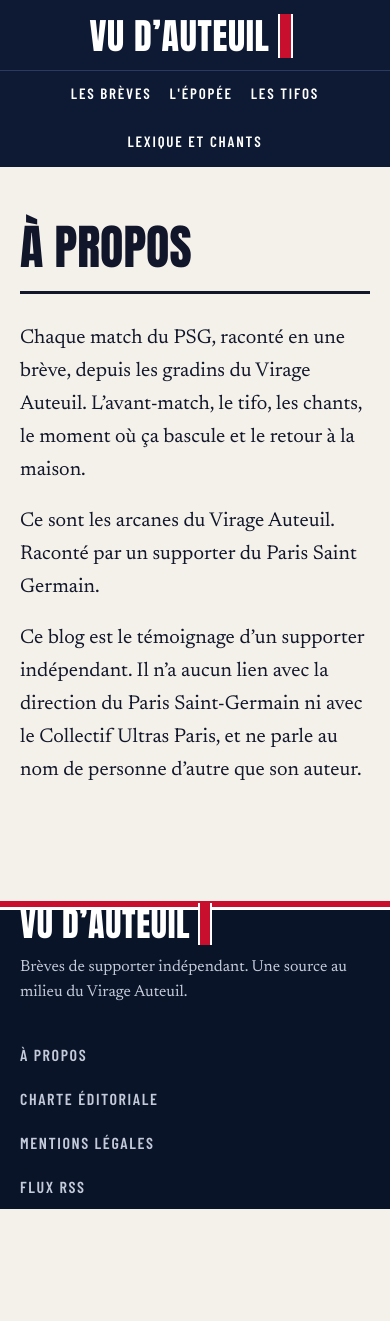
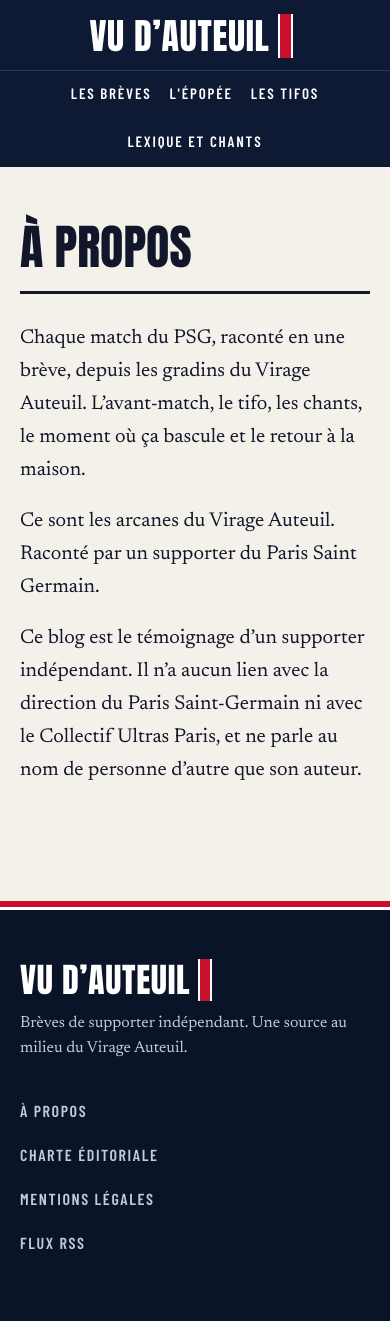
Before and after one commit to vudauteuil/vudauteuil.github.io, a Jekyll site: the page built from pages/a-propos.md, in a window 390 px wide. Built offline with Jekyll 4.4.1, drawn with Linux system fonts in a browser that asks for light colours; before the commit the page ends 1209 px from its top, so only the background shows below that.

Commit message:
Téléphone : rétablit l'espace au-dessus du logo (en-tête et pied de page)

```diff
--- a/assets/css/style.css
+++ b/assets/css/style.css
@@ -256,7 +256,7 @@ a:focus-visible, button:focus-visible { outline: 3px solid #FFC845; outline-offs
 
 /* ---------- Téléphone ---------- */
 @media (max-width: 600px) {
-  .conteneur, .conteneur-lecture { padding: 0 20px; }
+  .conteneur, .conteneur-lecture { padding-left: 20px; padding-right: 20px; }
   .manchette-nav ul { gap: 0 18px; padding: 0 20px; }
   .manchette-nav a { font-size: 15px; }
   .une { padding-top: 36px; }
```
